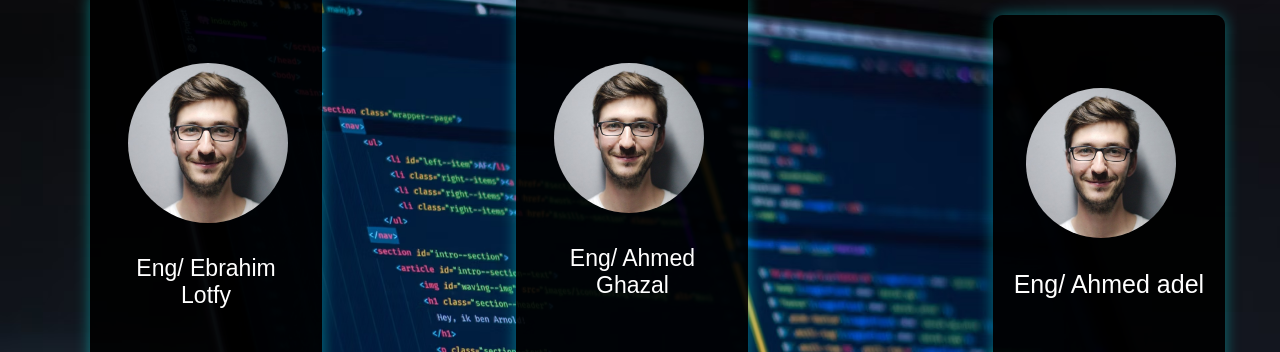
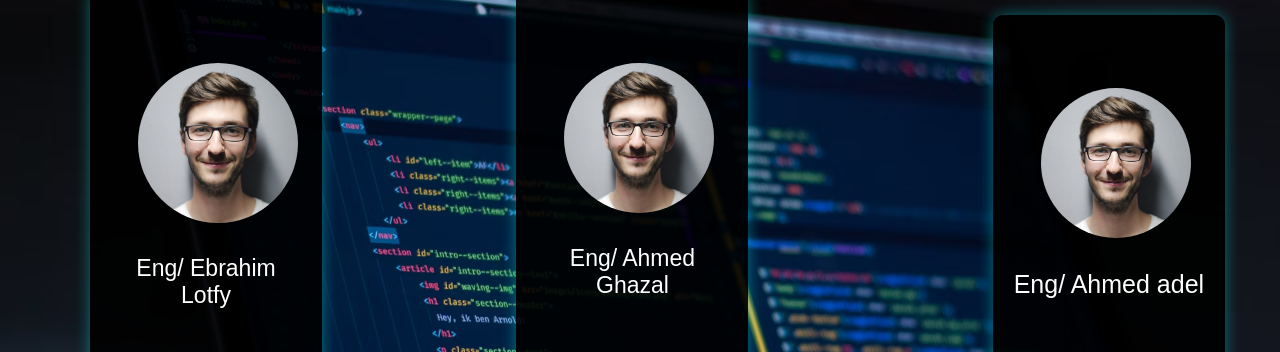
Before and after one commit to Ebrahim188/ProjectLab, a plain HTML site: page contact.html in a window 1280 px wide. Shown: the part 88-440 px from the top of the page. Drawn offline with Linux system fonts and the light colour scheme.

Commit message:
contact.html

```diff
--- a/contact.html
+++ b/contact.html
@@ -18,7 +18,7 @@
     <div class="pc">
         <img src="profile-card-img.jpg" height="160px"
         style="border-radius: 50%;
-      margin-left: 15px;   padding: 3px  ;   margin-top: 40px ;  ">
+      margin-left: 25px;   padding: 3px  ;   margin-top: 40px ;  ">
 
         <div class="section">
             <h2>
@@ -50,7 +50,7 @@
             <img src="profile-card-img.jpg"
             height="150px"
             style="border-radius: 50%;
-            padding: 3px; margin-top: 40px; margin-left: 15px;  ">
+            padding: 3px; margin-top: 40px; margin-left: 25px;  ">
            <div class="section">
                 <h2>
                     Eng/ Ahmed Ghazal
@@ -77,7 +77,7 @@
 
         <div class="pc-3">
             <img src="profile-card-img.jpg" height="150px"
-            style="border-radius: 50%; margin-left: 10px;
+            style="border-radius: 50%; margin-left: 25px;
                 padding: 3px;  margin-top: 40px  ">
                 <h2 style="font-size: 25px ;">
                     Eng/ Ahmed adel
```
